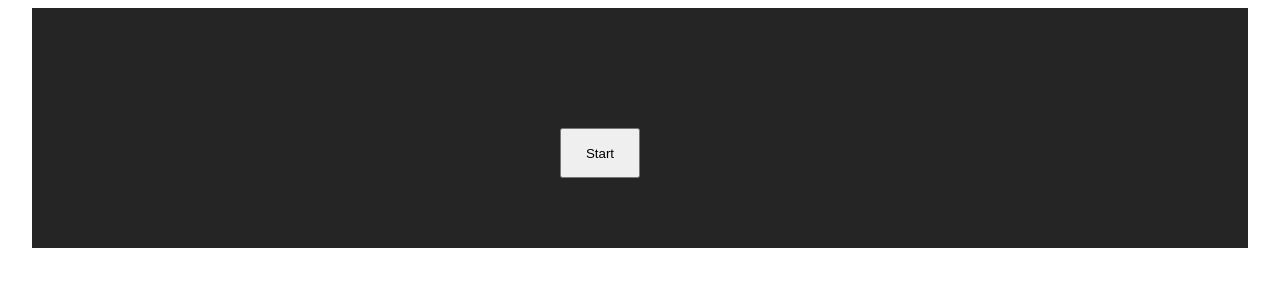
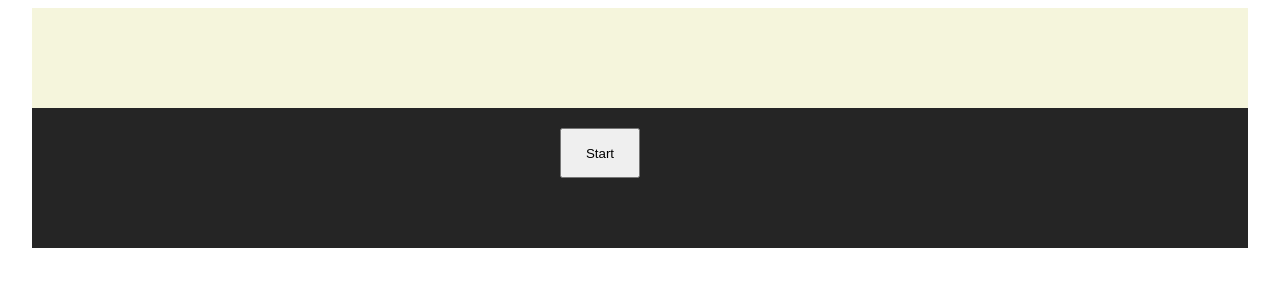
Before and after one commit to biztv/Sports, a plain HTML site: page index.html in a window 1280 px wide. Drawn offline with Linux system fonts and the light colour scheme.

Commit message:
changed back to div

```diff
--- a/index.html
+++ b/index.html
@@ -9,7 +9,7 @@
 </head>
 <body>
     <div class="display">
-    <a id="root"> </a>
+    <div id="root"> </div>
     <button onclick="start()">Start</button>
     </div>
     <script src="iptv.js"></script>
```
